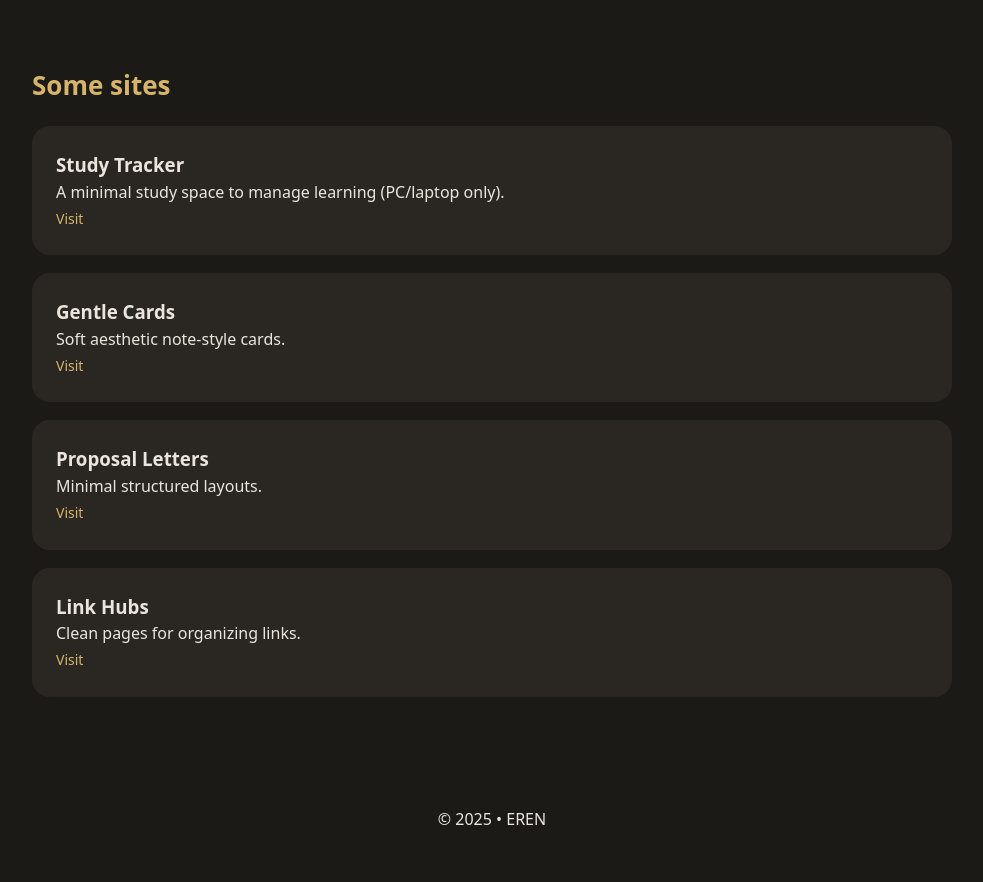
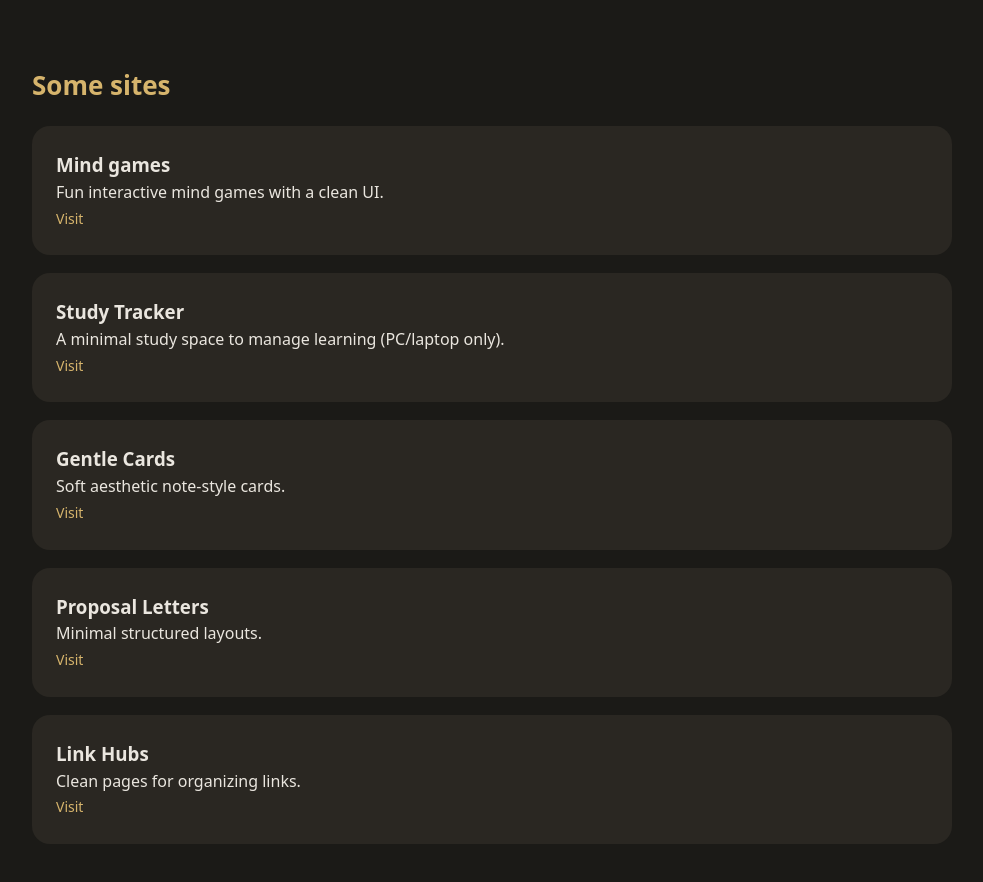
Before and after one commit to erenyeager-11/About-EREN, a plain HTML site: page index.html in a window 1280 px wide. Shown: the part 787-1669 px from the top of the page, without its empty margins (148-1131 px from the left). Drawn offline with Linux system fonts and the light colour scheme.

Commit message:
Update index.html

```diff
--- a/index.html
+++ b/index.html
@@ -92,6 +92,13 @@
   <section class="section reveal">
     <h2>Some sites</h2>
 
+    <!-- NEW GAME PROJECT -->
+    <div class="project reveal">
+      <h3>Mind games</h3>
+      <p>Fun interactive mind games with a clean UI.</p>
+      <a href="https://fun-time-eight.vercel.app/" target="_blank">Visit</a>
+    </div>
+
     <div class="project reveal">
       <h3>Study Tracker</h3>
       <p>A minimal study space to manage learning (PC/laptop only).</p>
```
